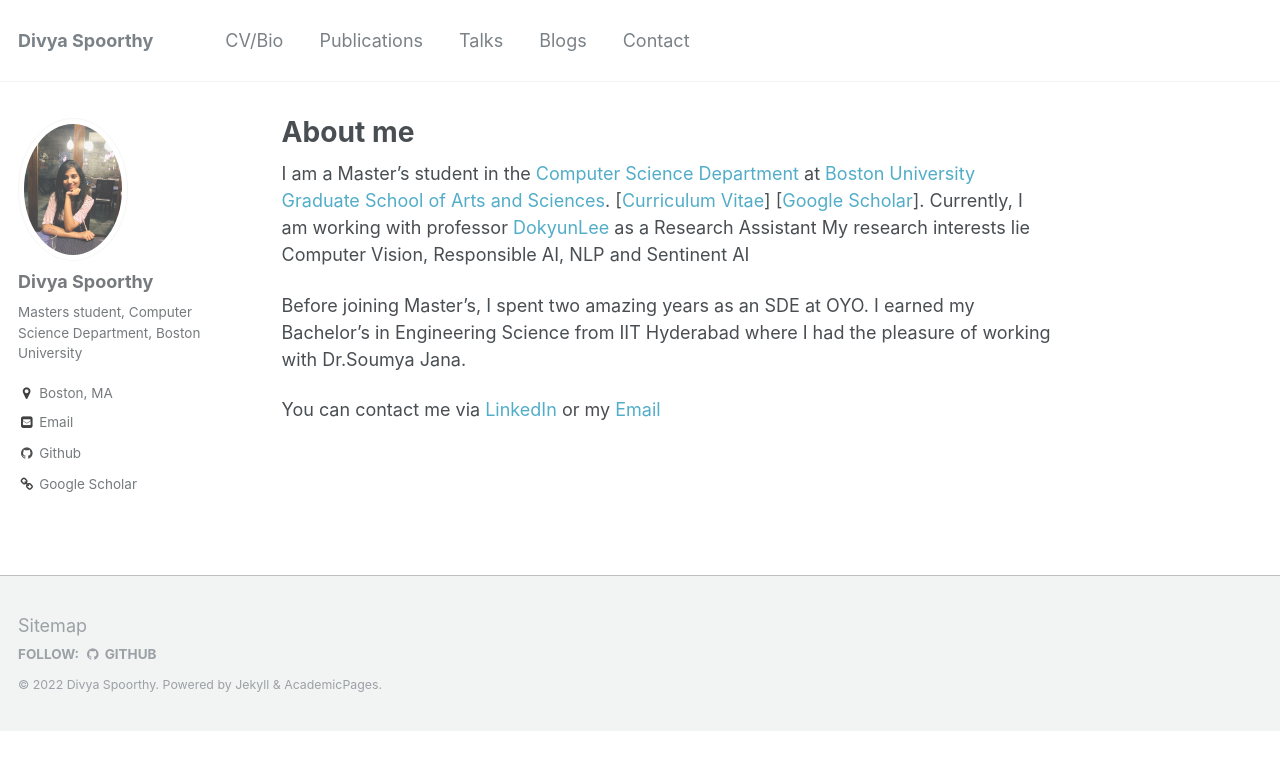
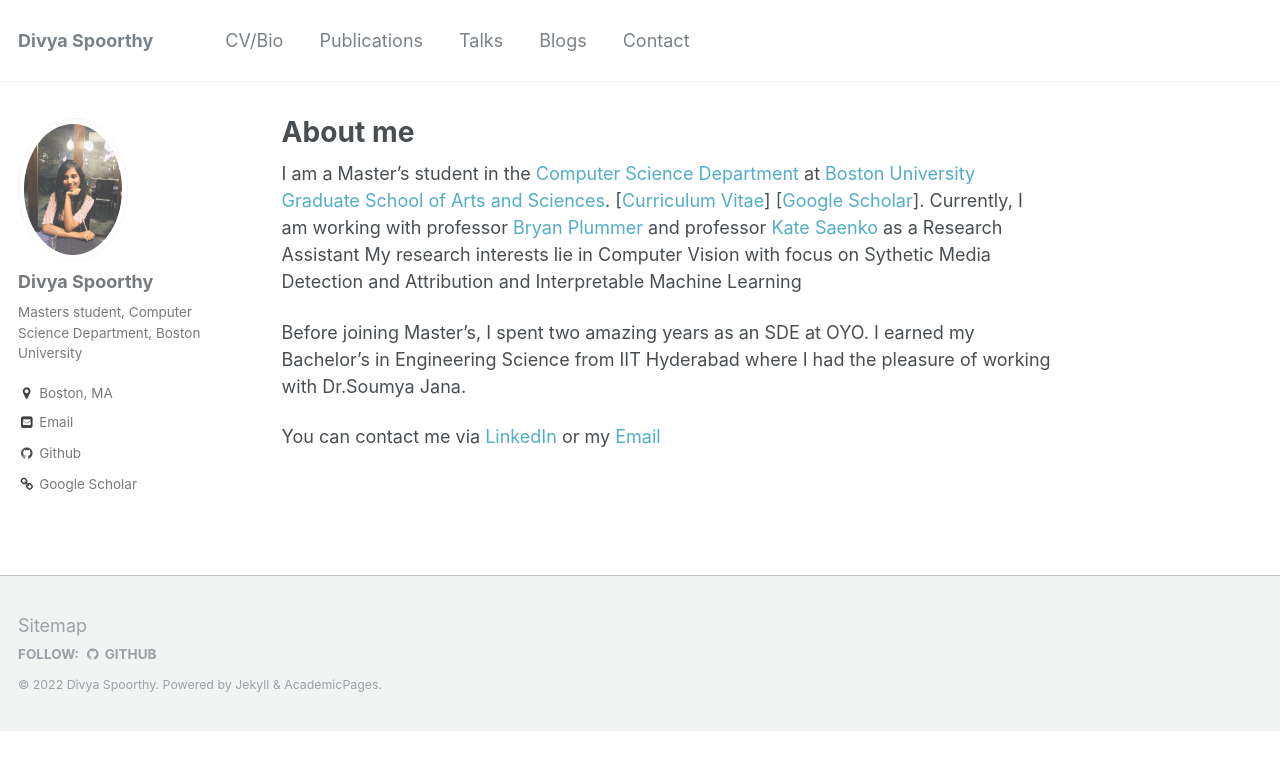
Before and after one commit to dspoorthy/divyaappapogu, a Jekyll site: the page built from _pages/about.md, in a window 1280 px wide. Shown: the top 770 px of the page. Built offline with Jekyll 4.4.1, drawn with Linux system fonts in a browser that asks for light colours.

```diff
--- a/_pages/about.md
+++ b/_pages/about.md
@@ -12,8 +12,8 @@ I am a Master's student in the [Computer Science Department](https://www.bu.edu/
 at [Boston University Graduate School of Arts and Sciences](https://www.bu.edu/academics/grs/).
 [[Curriculum Vitae](https://divyaspoorthy.github.io/files/Divya_Spoorthy_Resume.pdf)]
 [[Google Scholar](https://scholar.google.com/citations?user=evsIAZYAAAAJ&hl=en)].
-Currently, I am working with professor [DokyunLee](https://www.leedokyun.com/) as a Research Assistant
-My research interests lie Computer Vision, Responsible AI, NLP and Sentinent AI
+Currently, I am working with professor [Bryan Plummer](https://bryanplummer.com/) and professor [Kate Saenko](http://ai.bu.edu/ksaenko.html) as a Research Assistant
+My research interests lie in Computer Vision with focus on Sythetic Media Detection and Attribution and Interpretable Machine Learning
 
 Before joining Master's, I spent two amazing years as an SDE at OYO. I earned my Bachelor's in Engineering Science from IIT Hyderabad
 where I had the pleasure of working with Dr.Soumya Jana.
```
Also changed, not shown: _pages/cv.md (+1 -1 lines), 2 other files.
